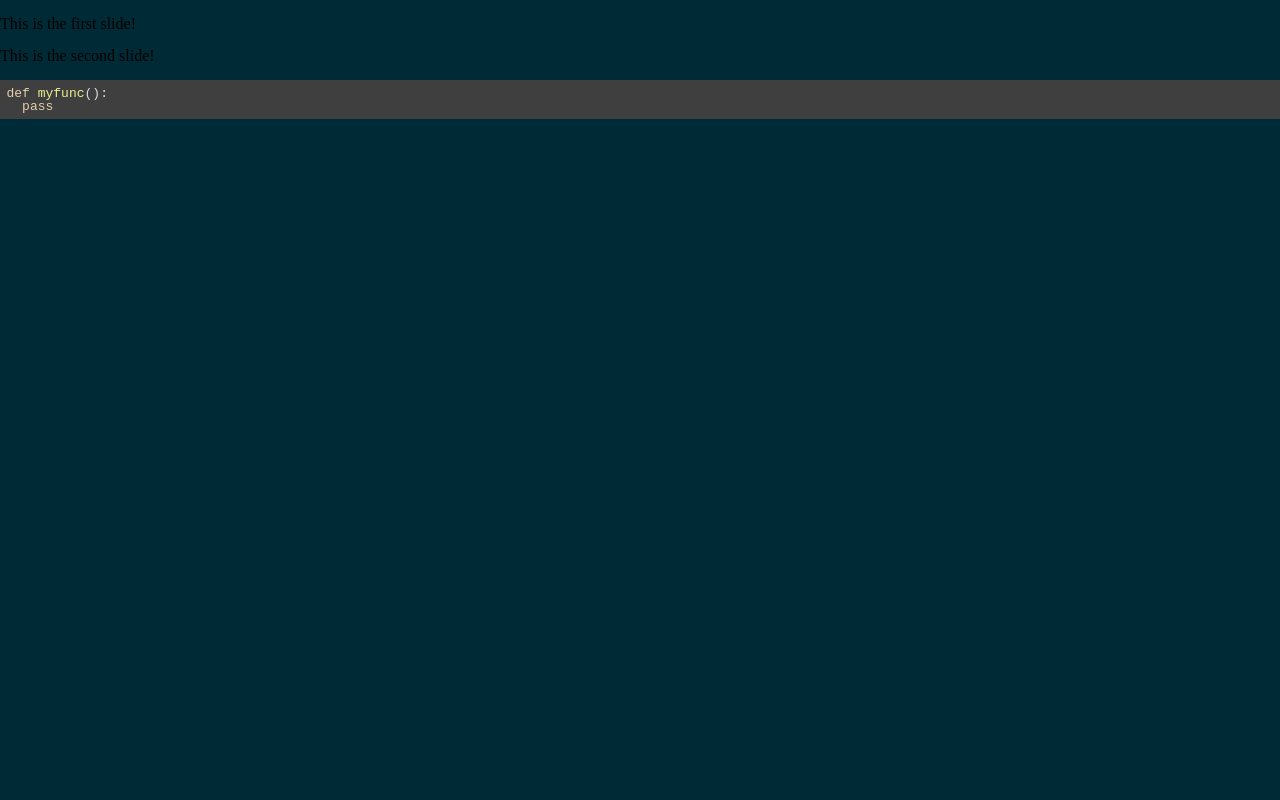
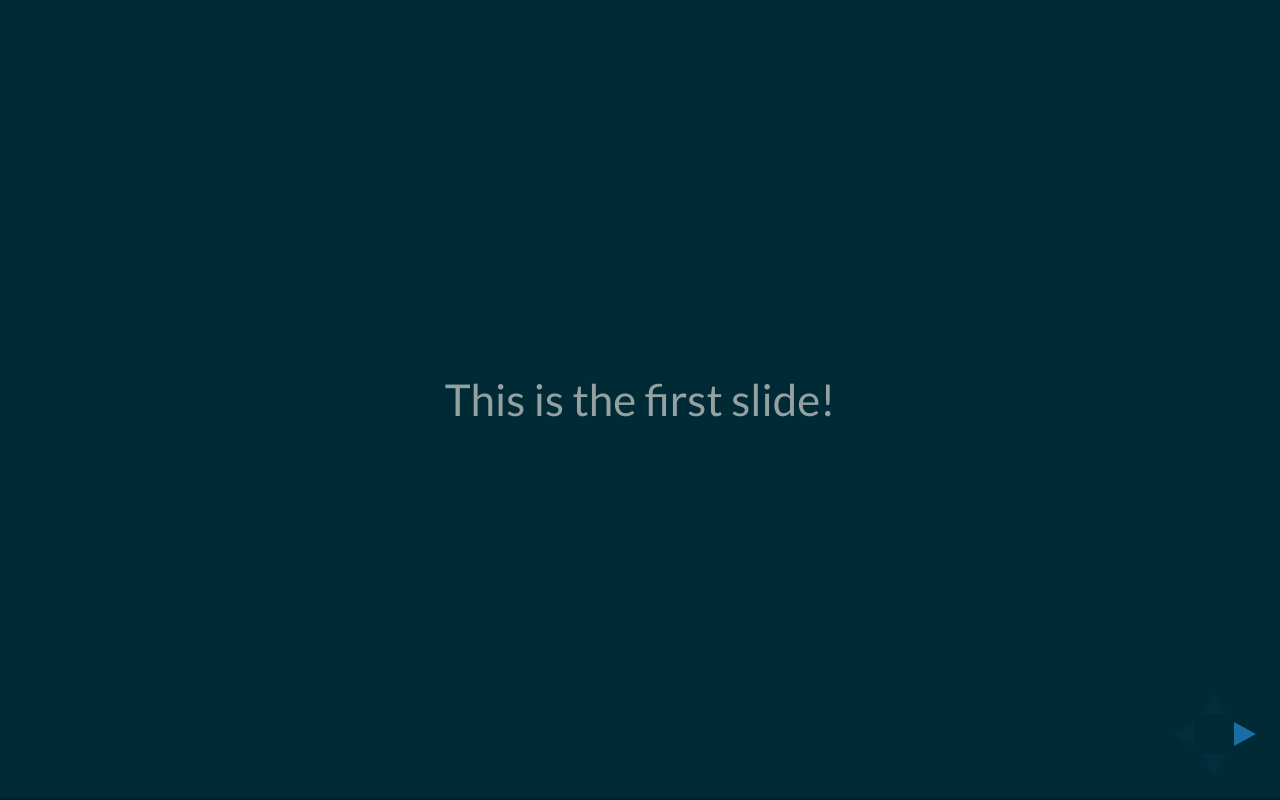
Before and after one commit to basepi/slides.basepi.net, a plain HTML site: page git101/index.html in a window 1280 px wide. Drawn offline with Linux system fonts and the light colour scheme.

Commit message:
Restore the surrounding divs (whoops)

```diff
--- a/git101/index.html
+++ b/git101/index.html
@@ -22,11 +22,14 @@
         </script>
     </head>
     <body>
-        <section data-markdown="git101.md"
-                 data-separator-vertical="^\n\n"
-                 data-separator-notes="^Notes:">
-        </section>
-
+        <div class="reveal">
+            <div class="slides">
+                <section data-markdown="git101.md"
+                         data-separator-vertical="^\n\n"
+                         data-separator-notes="^Notes:">
+                </section>
+            </div>
+        </div>
         <script src="lib/js/head.min.js"></script>
         <script src="js/reveal.js"></script>
 
```
